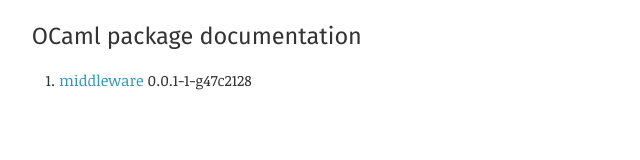
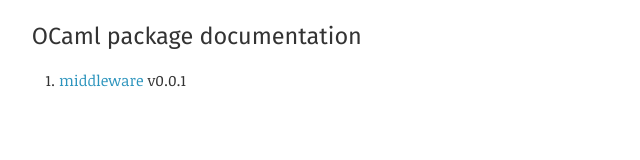
Before and after one commit to skolemlabs/middleware, a plain HTML site: page index.html in a window 1280 px wide. Shown: the full height of the page, 0-640 px from the left. Drawn offline with Linux system fonts and the light colour scheme.

Commit message:
Update middleware doc to 0.0.1.

```diff
--- a/index.html
+++ b/index.html
@@ -11,7 +11,7 @@
       <div class="by-name">
       <h2>OCaml package documentation</h2>
       <ol>
-      <li><a href="middleware/index.html">middleware</a> <span class="version">0.0.1-1-g47c2128</span></li>
+      <li><a href="middleware/index.html">middleware</a> <span class="version">v0.0.1</span></li>
       </ol>
       </div>
     </main>
```
